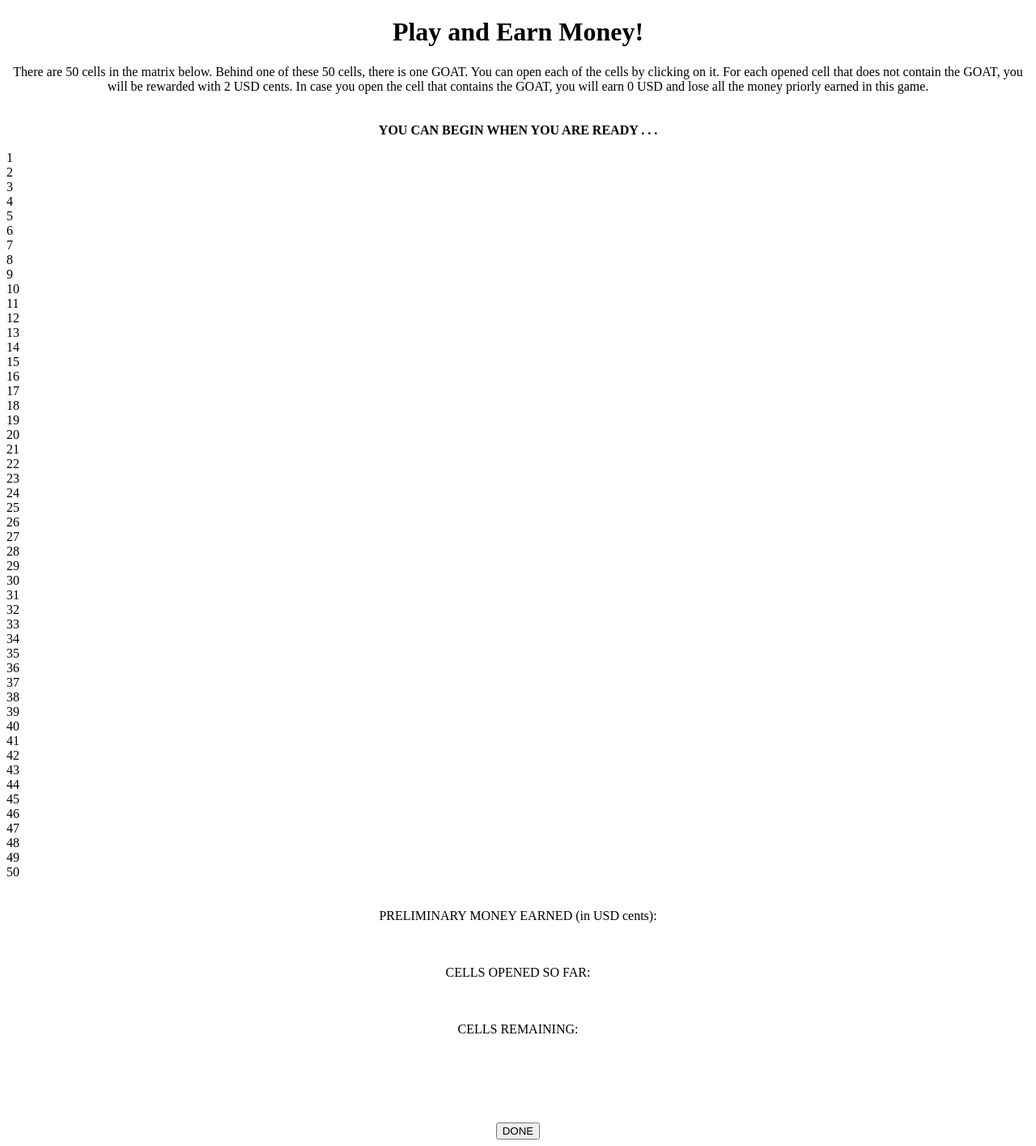
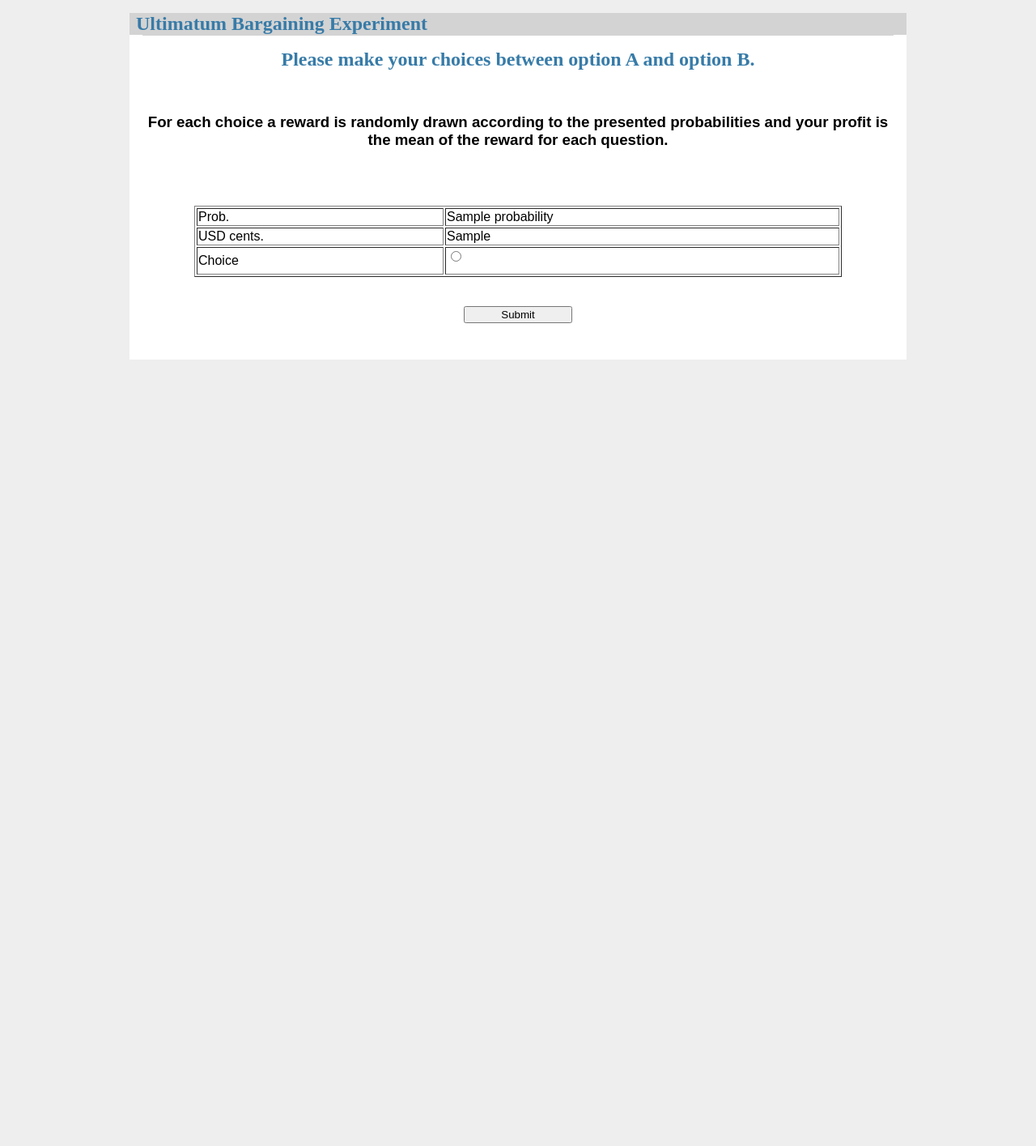
Before and after one commit to afranck64/ultimatum, a Flask app: template survey/templates/tasks/risk.html in a window 1280 px wide. Shown: the whole page at 81% size. After the commit the page ends 444 px from the top, so only its background shows below. Run offline with Flask 2, Linux system fonts and the light colour scheme; the template is opened without the code that fills it: most values are stand-ins (such as "Sample title", 1, 10 or a date in 2020); parts of the project's set-up code (start-up, migrations or seed data) failed here and were passed over; some libraries are stand-ins or nearby versions.

Commit message:
clean and redesign

```diff
--- a/survey/templates/tasks/risk.html
+++ b/survey/templates/tasks/risk.html
@@ -1,137 +1,63 @@
+{% extends "base.html" %}
 
-<!DOCTYPE html>
-<html>
-<head>
-    <link rel="stylesheet" href="{{url_for('static', filename='risk.css')}}">
-    <script type="text/javascript" src="https://ajax.googleapis.com/ajax/libs/jquery/3.1.1/jquery.min.js"></script>
-    <script>
-                $(document).ready(function() {
-		    var count=0;
-                    logClicks(count);
-                });
+{% block head %}
+    <!-- <link rel="stylesheet" href="{{url_for('static', filename='style.css')}}"> -->
+    <title>Choices</title>
+    <style>
+        {
+            .row
+        }
+    </style>
+{% endblock %}
+{% block content %}
 
-function GetURLParameter(sParam)
-{
-    var sPageURL = window.location.search.substring(1);
-    var sURLVariables = sPageURL.split('&');
-    for (var i = 0; i < sURLVariables.length; i++)
-    {
-        var sParameterName = sURLVariables[i].split('=');
-        if (sParameterName[0] == sParam)
-        {
-            return sParameterName[1];
-        }
-    }
-}
-
-        function logClicks(counter) {
-	        $(".box*").on("click", function() {
-		counter++;
-                var cell = $(this).attr('id');
-                $("#"+cell).css("background-color", "#E68B8B");
-                $("#"+cell).css("pointer-events", "none");
-                document.getElementById('total').innerHTML=counter*2;
-                document.getElementById('cell_count').innerHTML=counter;
-                document.getElementById('cells_unopened').innerHTML=50-counter;
-
-                var xmlhttp = new XMLHttpRequest();
-                xmlhttp.open("GET", "check?cell=" +cell, true);
-                xmlhttp.send();
-
-                /*if(cell=="cell1"){
-                    console.log('Entered Cell 1')
-                    $("#cell1").css("background-color", "#E68B8B");
-                }
-                else if (cell=="cell2") {
-                    console.log('Entered Cell 2');
-                    $("#cell2").css("background-color", "#E68B8B");
-                }*/
-
-            });
-        }
-    </script>
-    <title>Play and Earn Money!</title>
-</head>
-<body>
-
-<div>
-<h1 align="center">Play and Earn Money!</h1>
-
-<p class="instructions" align="center">
-    There are 50 cells in the matrix below. Behind one of these 50 cells, there is one GOAT. You can open each of the cells by clicking on it. For each opened cell that does not contain the GOAT, you will be rewarded with 2 USD cents. In case you open the cell that contains the GOAT, you will earn 0 USD and lose all the money priorly earned in this game. <br> <br> <br>
-    <b> YOU CAN BEGIN WHEN YOU ARE READY . . . </b>
-</p>
-
-<form id="form" action="{{url_for('tasks.risk.index')}}" method="POST">
-
-<div class="wrapper" id="wrapper">
-    <div class="box 1" id="cell1">1</div>
-    <div class="box 2" id="cell2">2</div>
-    <div class="box 3" id="cell3">3</div>
-    <div class="box 4" id="cell4">4</div>
-    <div class="box 5" id="cell5">5</div>
-    <div class="box 6" id="cell6">6</div>
-    <div class="box 7" id="cell7">7</div>
-    <div class="box 8" id="cell8">8</div>
-    <div class="box 9" id="cell9">9</div>
-    <div class="box 10" id="cell10">10</div>
-    <div class="box 11" id="cell11">11</div>
-    <div class="box 12" id="cell12">12</div>
-    <div class="box 13" id="cell13">13</div>
-    <div class="box 14" id="cell14">14</div>
-    <div class="box 15" id="cell15">15</div>
-    <div class="box 16" id="cell16">16</div>
-    <div class="box 17" id="cell17">17</div>
-    <div class="box 18" id="cell18">18</div>
-    <div class="box 19" id="cell19">19</div>
-    <div class="box 20" id="cell20">20</div>
-    <div class="box 21" id="cell21">21</div>
-    <div class="box 22" id="cell22">22</div>
-    <div class="box 23" id="cell23">23</div>
-    <div class="box 24" id="cell24">24</div>
-    <div class="box 25" id="cell25">25</div>
-    <div class="box 26" id="cell26">26</div>
-    <div class="box 27" id="cell27">27</div>
-    <div class="box 28" id="cell28">28</div>
-    <div class="box 29" id="cell29">29</div>
-    <div class="box 30" id="cell30">30</div>
-    <div class="box 31" id="cell31">31</div>
-    <div class="box 32" id="cell32">32</div>
-    <div class="box 33" id="cell33">33</div>
-    <div class="box 34" id="cell34">34</div>
-    <div class="box 35" id="cell35">35</div>
-    <div class="box 36" id="cell36">36</div>
-    <div class="box 37" id="cell37">37</div>
-    <div class="box 38" id="cell38">38</div>
-    <div class="box 39" id="cell39">39</div>
-    <div class="box 40" id="cell40">40</div>
-    <div class="box 41" id="cell41">41</div>
-    <div class="box 42" id="cell42">42</div>
-    <div class="box 43" id="cell43">43</div>
-    <div class="box 44" id="cell44">44</div>
-    <div class="box 45" id="cell45">45</div>
-    <div class="box 46" id="cell46">46</div>
-    <div class="box 47" id="cell47">47</div>
-    <div class="box 48" id="cell48">48</div>
-    <div class="box 49" id="cell49">49</div>
-    <div class="box 50" id="cell50">50</div>
-</div>
-
-<br> <br>
-
-<div style="text-align: center">
-    <a class="summary">PRELIMINARY MONEY EARNED (in USD cents):</a> <p class="total" id="total"> </p> <br><br>
-    <a class="summary">CELLS OPENED SO FAR:</a> <p class="total" id="cell_count"> </p> <br><br>
-    <a class="summary">CELLS REMAINING:</a> <p class="total" id="cells_unopened"> </p> <br><br>
-
-</div>
-
+<div align="center">
+<h1 align="center">Please make your choices between option A and option B.</h1>
+<br>
+<h3 align="center">For each choice a reward is randomly drawn according to the presented probabilities and your profit is the mean of the reward for each question.</h3>
 <br>
 <br>
-<br>
-<div style="text-align:center">
-<input type="submit" value="DONE" class="button" style="margin:50"></div>
+<form method="POST" id="cg">
+  {% for key, panel_options in options.items() %}
+  <table width="800px" border="1" align="center">
+      <tr>
+          <td>Prob.</td>
+          {% for probability, _ in panel_options %}
+            <td>
+               {{probability}}
+            </td>
+          {% endfor %}
+      </tr>
+      <tr>
+          <td>USD cents.</td>
+          {% for _, gain in panel_options %}
+          <td>
+              {{gain}}
+          </td>
+          {% endfor %}
+      </tr>
+      <tr>
+          <td>Choice</td>
+          {% for _ in panel_options %}
+          <td>
+                <input type="radio" name="{{key}}" value="{{loop.index0}}" required>
+          </td>
+          {% endfor %}
+      </tr>
+      <!-- <tr>
+          <td>
+                <label style="display: inline-block; width:100%; text-align: center"><input type="radio" name="q{{loop.index0+1}}" value="A" required>Option A</label>
+            </td>
+          <td>
+                <label style="display: inline-block; width:100%; text-align: center"><input type="radio" name="q{{loop.index0+1}}" value="B" required>Option B</label>
+            </td>
+      </tr> -->
+  </table>
+  <br>
+  {% endfor %}
+  <br>
+    <div align="center">
+    <input class="button" type="submit" value="Submit" style="margin:50"></div>
+</form>
 </div>
-</form>
-</body>
-</html>
+{% endblock %}
```
Also changed, not shown: survey/tasks/risk.py (+44 -71 lines), survey/templates/tasks/cpc.html (+14 -64 lines).
